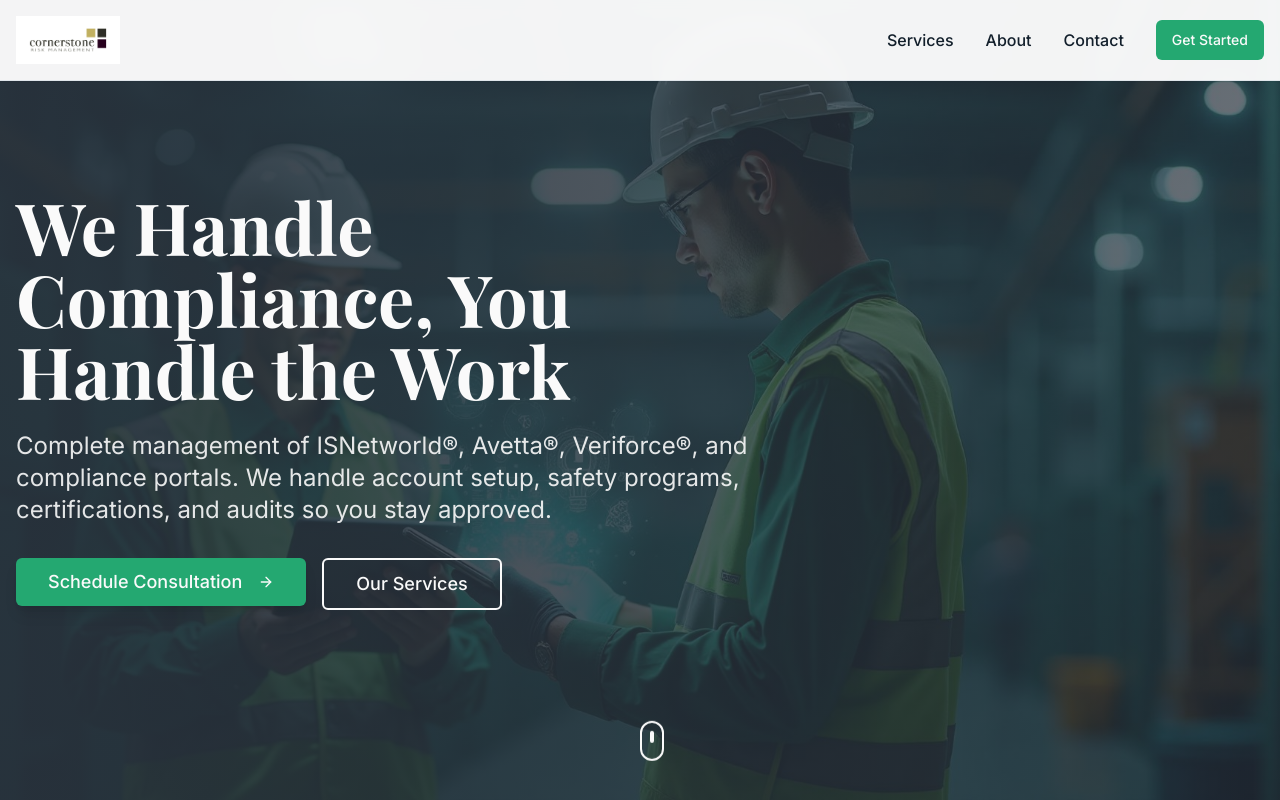
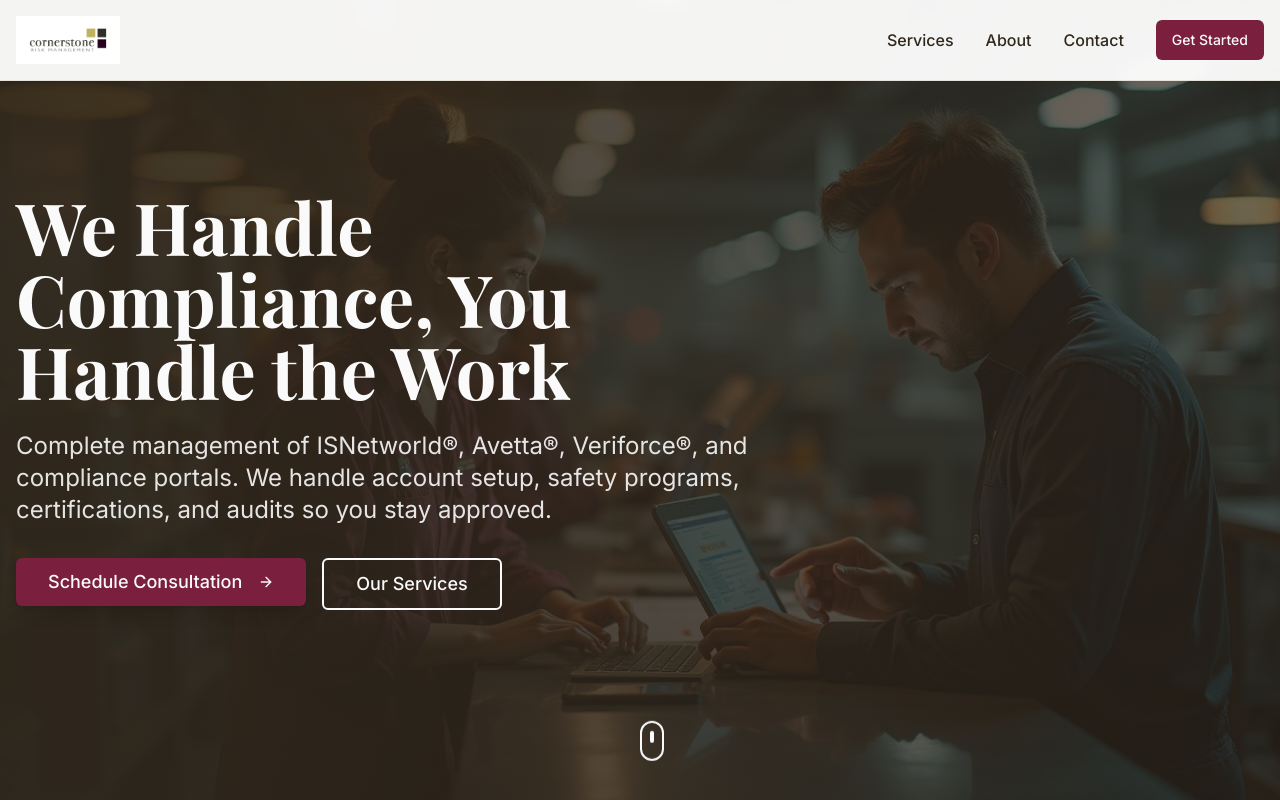
Before and after one commit to gbrent7575/consultify-brightstart, a React (Vite) app: page / in a window 1280 px wide. Shown: the top 800 px of the page. Built offline with nearby package versions, Linux system fonts and the light colour scheme; the HTML template or start-up script is replaced by a standard one.

Commit message:
Revert to original layout and colors

```diff
--- a/src/components/Hero.tsx
+++ b/src/components/Hero.tsx
@@ -1,6 +1,6 @@
 import { Button } from "@/components/ui/button";
 import { ArrowRight } from "lucide-react";
-import heroImage from "@/assets/hero-emerald.jpg";
+import heroImage from "@/assets/hero-burgundy.jpg";
 
 const Hero = () => {
   const scrollToContact = () => {
--- a/src/index.css
+++ b/src/index.css
@@ -9,39 +9,43 @@ All colors MUST be HSL.
 @layer base {
   :root {
     --background: 0 0% 100%;
-    --foreground: 210 40% 12%;
+    --foreground: 35 25% 15%;
 
     --card: 0 0% 100%;
-    --card-foreground: 210 40% 12%;
+    --card-foreground: 35 25% 15%;
 
     --popover: 0 0% 100%;
-    --popover-foreground: 210 40% 12%;
+    --popover-foreground: 35 25% 15%;
 
-    --primary: 210 20% 20%;
+    --primary: 35 25% 15%;
     --primary-foreground: 0 0% 98%;
 
-    --secondary: 210 15% 95%;
-    --secondary-foreground: 210 20% 20%;
+    --secondary: 40 15% 95%;
+    --secondary-foreground: 35 25% 15%;
 
-    --muted: 210 15% 96%;
-    --muted-foreground: 210 25% 45%;
+    --muted: 40 15% 96%;
+    --muted-foreground: 35 25% 45%;
 
-    --accent: 155 65% 40%;
+    --accent: 340 60% 30%;
     --accent-foreground: 0 0% 98%;
+
+    --gold: 45 55% 60%;
+    --gold-foreground: 35 25% 15%;
 
     --destructive: 0 84.2% 60.2%;
     --destructive-foreground: 0 0% 98%;
 
-    --border: 210 20% 90%;
-    --input: 210 20% 90%;
-    --ring: 210 20% 20%;
+    --border: 40 20% 88%;
+    --input: 40 20% 88%;
+    --ring: 35 25% 15%;
 
     --radius: 0.5rem;
 
-    --gradient-hero: linear-gradient(135deg, hsl(210 20% 20%), hsl(210 20% 30%));
-    --gradient-accent: linear-gradient(135deg, hsl(155 65% 40%), hsl(155 65% 50%));
-    --shadow-elegant: 0 10px 40px -10px hsl(210 20% 20% / 0.3);
-    --shadow-subtle: 0 2px 8px hsl(210 25% 45% / 0.08);
+    --gradient-hero: linear-gradient(135deg, hsl(35 25% 15%), hsl(35 25% 25%));
+    --gradient-accent: linear-gradient(135deg, hsl(340 60% 30%), hsl(340 60% 40%));
+    --gradient-gold: linear-gradient(135deg, hsl(45 55% 60%), hsl(45 65% 70%));
+    --shadow-elegant: 0 10px 40px -10px hsl(35 25% 15% / 0.3);
+    --shadow-subtle: 0 2px 8px hsl(35 25% 45% / 0.08);
 
     --sidebar-background: 0 0% 98%;
     --sidebar-foreground: 240 5.3% 26.1%;
@@ -54,36 +58,40 @@ All colors MUST be HSL.
   }
 
   .dark {
-    --background: 210 20% 8%;
+    --background: 35 25% 8%;
     --foreground: 0 0% 98%;
 
-    --card: 210 20% 12%;
+    --card: 35 25% 12%;
     --card-foreground: 0 0% 98%;
 
-    --popover: 210 20% 12%;
+    --popover: 35 25% 12%;
     --popover-foreground: 0 0% 98%;
 
     --primary: 0 0% 98%;
-    --primary-foreground: 210 20% 20%;
+    --primary-foreground: 35 25% 15%;
 
-    --secondary: 210 20% 18%;
+    --secondary: 35 25% 18%;
     --secondary-foreground: 0 0% 98%;
 
-    --muted: 210 20% 18%;
-    --muted-foreground: 210 15% 70%;
+    --muted: 35 25% 18%;
+    --muted-foreground: 40 15% 70%;
 
-    --accent: 155 65% 45%;
+    --accent: 340 60% 40%;
     --accent-foreground: 0 0% 98%;
+
+    --gold: 45 65% 65%;
+    --gold-foreground: 35 25% 15%;
 
     --destructive: 0 62.8% 30.6%;
     --destructive-foreground: 0 0% 98%;
 
-    --border: 210 20% 18%;
-    --input: 210 20% 18%;
+    --border: 35 25% 18%;
+    --input: 35 25% 18%;
     --ring: 0 0% 98%;
 
-    --gradient-hero: linear-gradient(135deg, hsl(210 20% 8%), hsl(210 20% 15%));
-    --gradient-accent: linear-gradient(135deg, hsl(155 65% 45%), hsl(155 65% 55%));
+    --gradient-hero: linear-gradient(135deg, hsl(35 25% 8%), hsl(35 25% 15%));
+    --gradient-accent: linear-gradient(135deg, hsl(340 60% 40%), hsl(340 60% 50%));
+    --gradient-gold: linear-gradient(135deg, hsl(45 65% 65%), hsl(45 75% 75%));
     --shadow-elegant: 0 10px 40px -10px hsl(0 0% 0% / 0.5);
 
     --sidebar-background: 240 5.9% 10%;
```
Also changed, not shown: src/assets/hero-burgundy.jpg (added).
